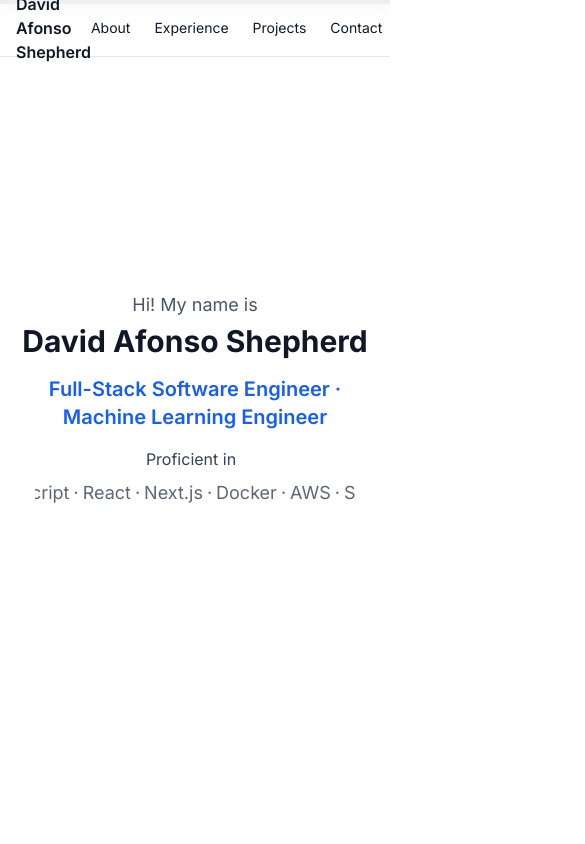
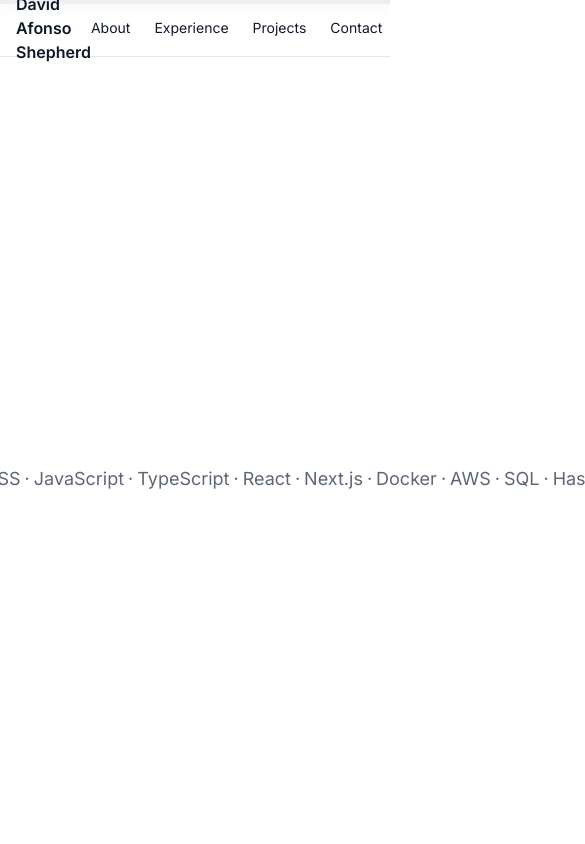
Before and after one commit to davidafshepherd/personal-website, a Next.js app: page / in a window 390 px wide. Shown: the top 844 px of the page, 585 px wide, since content can reach past the window. Built offline with nearby package versions, Linux system fonts and the light colour scheme.

Commit message:
Fix mobile issue

```diff
--- a/src/app/page.tsx
+++ b/src/app/page.tsx
@@ -10,15 +10,15 @@ export default function HomePage() {
       {/* Home Section */}
       <section className="h-screen flex items-center -mt-20">
         <div className="flex flex-col lg:flex-row items-center gap-8 lg:gap-12 w-full">
-          <div className="space-y-4 lg:space-y-6 text-center lg:text-left">
+          <div className="space-y-4 lg:space-y-6 text-left">
           <div className="space-y-1">
             <p className="text-lg sm:text-xl text-gray-600">Hi! My name is</p>
             <h1 className="text-3xl sm:text-4xl font-bold">David Afonso Shepherd</h1>
           </div>
           <h2 className="text-xl sm:text-2xl font-semibold text-blue-600">Full-Stack Software Engineer · Machine Learning Engineer</h2>
-          <div className="text-base sm:text-lg text-gray-700 flex flex-col sm:flex-row items-center gap-2 sm:gap-0">
+          <div className="text-base sm:text-lg text-gray-700 flex flex-col sm:flex-row items-start sm:items-center gap-2 sm:gap-0">
             <span className="mr-2 sm:mr-4">Proficient in</span>
-            <div className="w-80 sm:w-120">
+            <div className="w-full sm:w-120">
               <InfiniteScroll />
             </div>
           </div>
```
